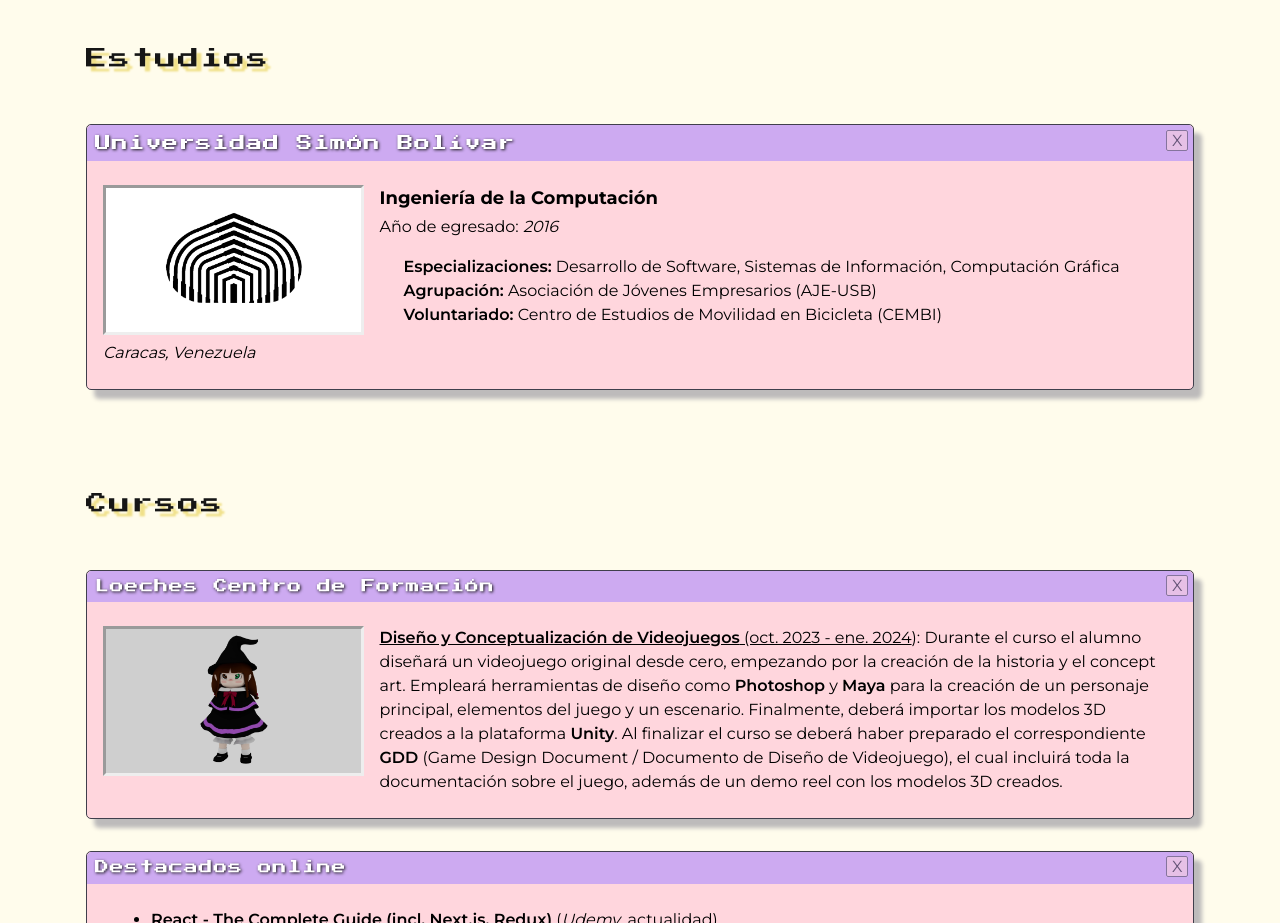
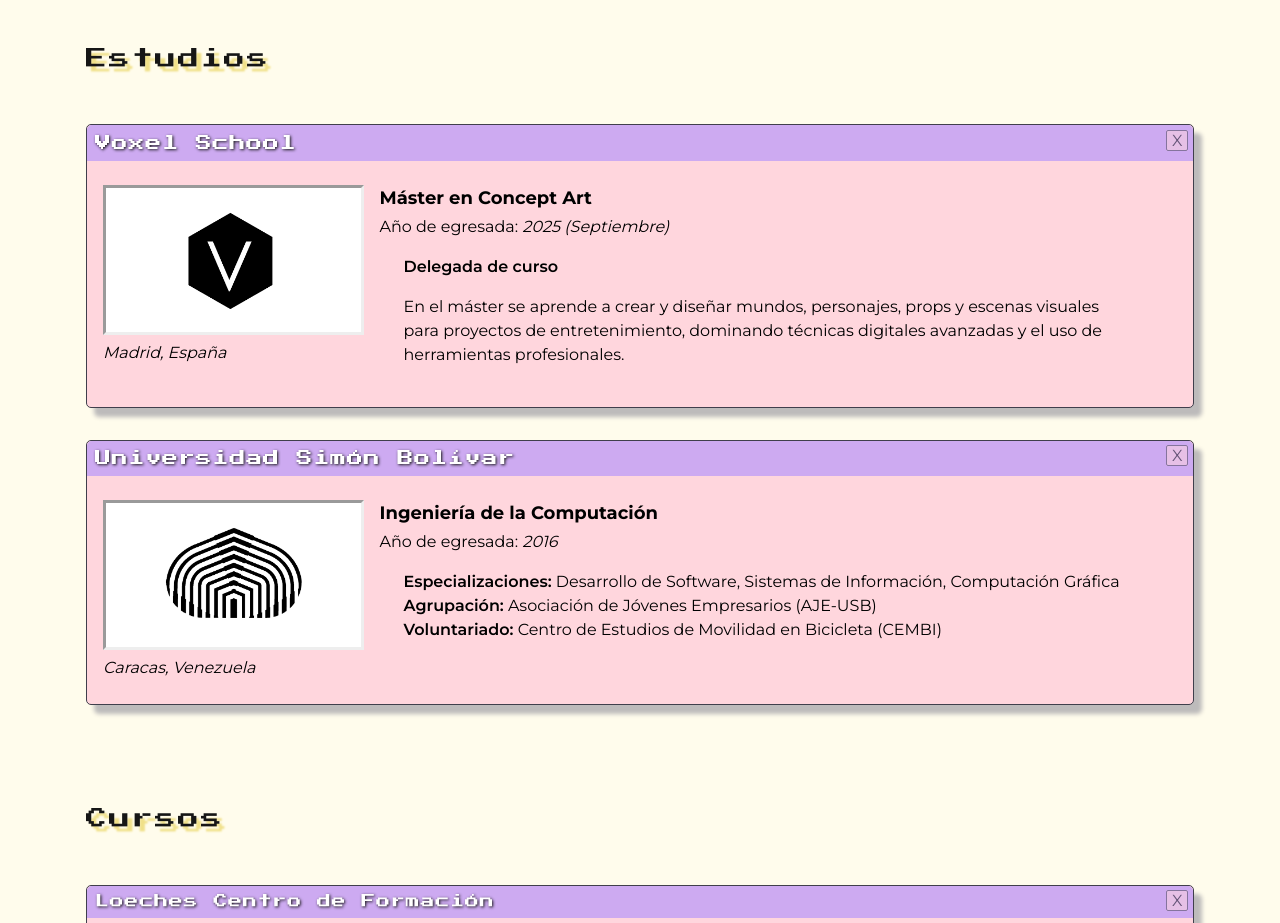
Before and after one commit to carla-ng/my-personal-website, a Vue app: page /curriculum in a window 1280 px wide. Shown: the part 2060-2983 px from the top of the page. Built offline with nearby package versions, Linux system fonts and the light colour scheme.

Commit message:
Concept update.

```diff
--- a/src/assets/styles/_variables.scss
+++ b/src/assets/styles/_variables.scss
@@ -97,6 +97,7 @@
 
 /* Pages */
 $contact-linkedin-color: #0077b5;
+$contact-artstation-color: #13aff0;
 $contact-instagram-color-01: #d6249f;
 $contact-instagram-color-02: #fdf497;
 $contact-instagram-color-03: #fd5949;
--- a/src/views/About.vue
+++ b/src/views/About.vue
@@ -101,7 +101,7 @@
                         <br>
                         <p>También me interesa mucho la <strong>gestión de proyectos</strong>, soy una persona muy <strong>organizada</strong> y <strong>atenta</strong>. Estoy acostumbrada a trabajar con la metodología ágil de <strong>Scrum</strong>.</p>
                         <br>
-                        <p>¡Y un dato más sobre mí! Estoy a punto de comenzar un <strong>Máster en Concept Art</strong>.</p>
+                        <p>¡Y un dato más sobre mí! Estoy cursando actualmente un <strong>Máster en Concept Art</strong>.</p>
                       `,
                 imageSrc: 'assets/images/about/setup.webp',
             },
@@ -111,7 +111,7 @@
                         <br>
                         <p>Gracias al <strong>dibujo</strong> y la <strong>pintura</strong>, he tenido la oportunidad de hacer un montón de nuevos amigos, y he podido participar en <strong>concursos de pintura rápida</strong> y hacer <strong>exposiciones colectivas</strong> en centros culturales.</p>
                         <br>
-                        <p>En cuanto a los <strong>videojuegos</strong> que me gusta jugar, soy fan de los <strong>RPG</strong> estilo <i>Final Fantasy</i> y <i>Persona</i>, aunque últimamente he estado disfrutando más de los conocidos <strong>cozy games</strong>. Podrás encontrarme jugando principalmente en <strong>Nintendo Switch</strong> y <strong>Steam</strong>.</p>
+                        <p>En cuanto a los <strong>videojuegos</strong> que me gusta jugar, soy fan de los <strong>RPG</strong> estilo <i>Final Fantasy</i> y <i>Persona</i>, aunque últimamente he estado disfrutando más de los conocidos <strong>cozy games</strong>. Podrás encontrarme jugando principalmente en <strong>Nintendo Switch</strong>, <strong>PlayStation4</strong> y <strong>Steam</strong>.</p>
                         `,
                 imageSrc: 'assets/images/about/art_contest.webp',
             },
--- a/src/views/Contact.vue
+++ b/src/views/Contact.vue
@@ -27,9 +27,9 @@
                         <span>Instagram</span>
                     </a>
                 </li>
-                <li class="contact__list--tiktok">
-                    <a href="https://www.tiktok.com/@carlanargon/" target="_blank">
-                        <span>TikTok</span>
+                <li class="contact__list--artstation">
+                    <a href="https://www.artstation.com/carlanargon/" target="_blank">
+                        <span><span>ART</span>STATION</span>
                     </a>
                 </li>
             </ul>
@@ -139,6 +139,22 @@
                     }
                 }
 
+                &.contact__list--artstation {
+                    background: $contact-artstation-color;
+
+                    a {
+                        & > span {
+                            color: $black;
+                            letter-spacing: 1px;
+
+                            span {
+                                font-weight: bold;
+                                margin-right: 0.3rem;
+                            }
+                        }
+                    }
+                }
+
                 &.contact__list--github { background: $black; }
 
                 &.contact__list--instagram {
--- a/src/views/Resume.vue
+++ b/src/views/Resume.vue
@@ -97,6 +97,37 @@
                                         <p class="window__text-title">{{ studies_history[0].title }}</p>
                                         <p class="window__text-time" v-html="studies_history[0].time"></p>
                                         <div class="window__text-description" v-html="studies_history[0].major"></div>
+                                    </div>
+                                </div>
+
+                            </div>
+
+                        </div>
+                    </div>
+
+                    <div class="window">
+                        <div class="window__inner-container">
+
+                            <header class="window__bar">
+                                <div class="window__bar-title">{{ studies_history[1].university }}</div>
+                                <div class="window__bar-buttons disabled-button">
+                                    <span>X</span>
+                                </div>
+                            </header>
+
+                            <div class="window__main">
+                                <div class="window__image-container">
+                                    <div class="window__image">
+                                        <img :src="studies_history[1].logo" :alt="studies_history[1].title">
+                                    </div>
+                                    <p class="window__place">{{ studies_history[1].place }}</p>
+                                </div>
+
+                                <div class="window__text">
+                                    <div>
+                                        <p class="window__text-title">{{ studies_history[1].title }}</p>
+                                        <p class="window__text-time" v-html="studies_history[1].time"></p>
+                                        <div class="window__text-description" v-html="studies_history[1].major"></div>
                                     </div>
                                 </div>
 
@@ -365,11 +396,29 @@
         // Studies list
         const studies_history = [
             {
+                university: 'Voxel School',
+                title: 'Máster en Concept Art',
+                place: 'Madrid, España',
+                logo: '/assets/images/resume/voxel.png',
+                time: '<span>Año de egresada:</span> 2025 (Septiembre)',
+                major: `
+                            <p>
+
+                            </p>
+                            <p>
+                                <b>Delegada de curso</b>
+                            </p>
+                            <p>
+                                En el máster se aprende a crear y diseñar mundos, personajes, props y escenas visuales para proyectos de entretenimiento, dominando técnicas digitales avanzadas y el uso de herramientas profesionales.
+                            </p>
+                        `,
+            },
+            {
                 university: 'Universidad Simón Bolívar',
                 title: 'Ingeniería de la Computación',
                 place: 'Caracas, Venezuela',
                 logo: '/assets/images/resume/usb.png',
-                time: '<span>Año de egresado:</span> 2016',
+                time: '<span>Año de egresada:</span> 2016',
                 major: `
                             <p>
 
```
Also changed, not shown: public/assets/images/resume/voxel.png (added).
